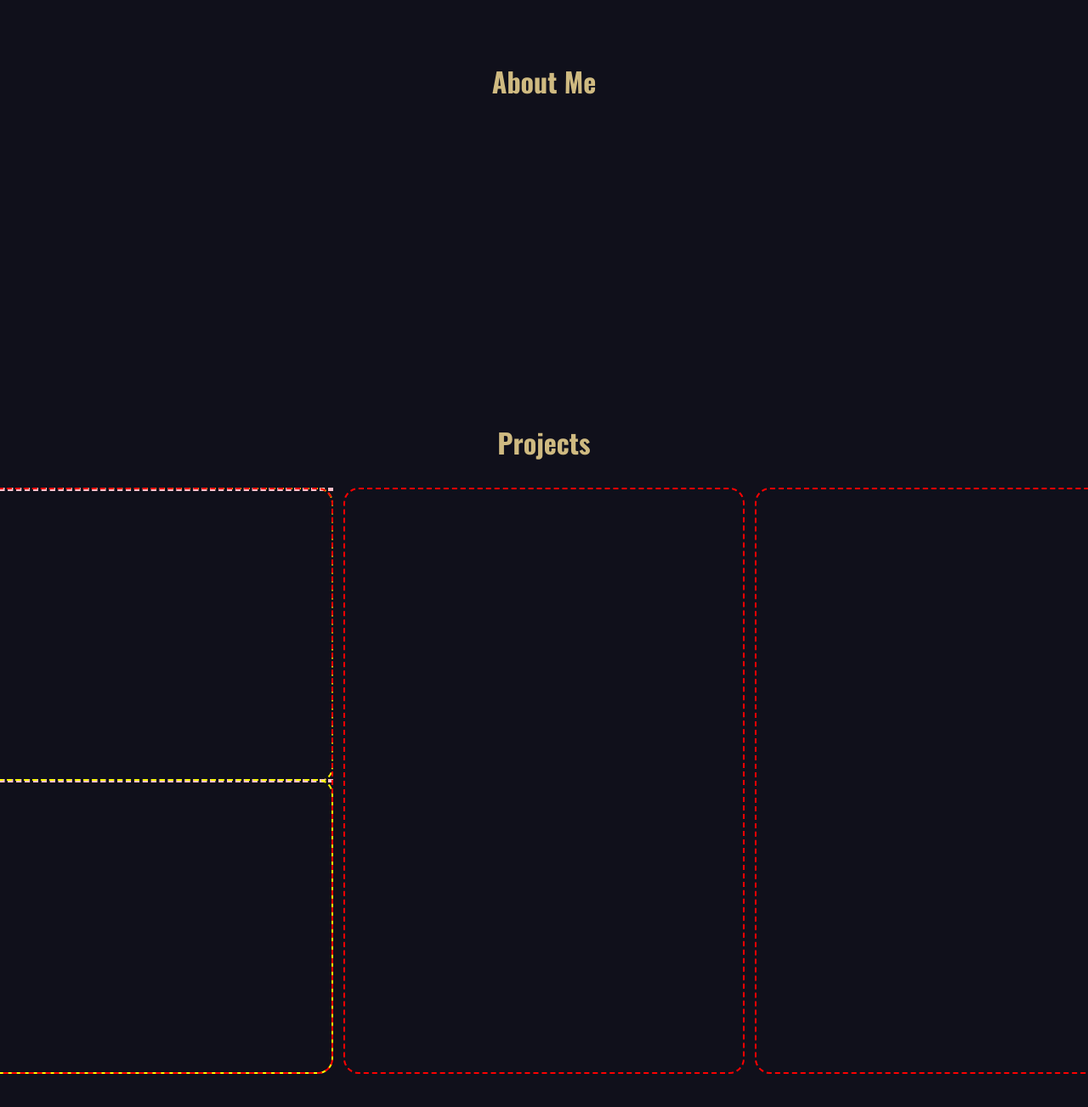
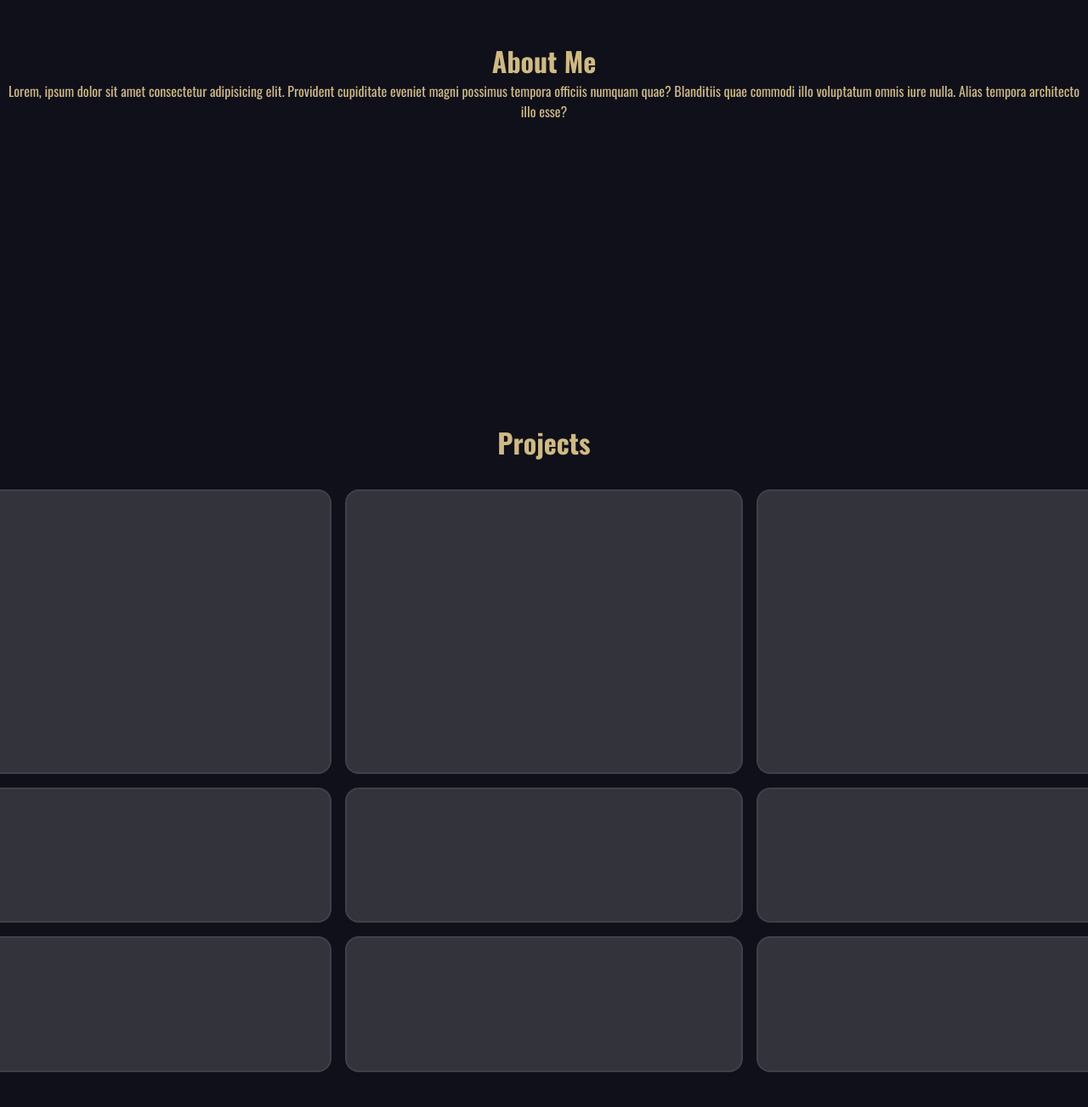
Before and after one commit to Deejayayay/Portofolio, a React (Vite) app in the folder dj-portfolio/: page / in a window 1280 px wide. Shown: the part 1105-2408 px from the top of the page at 85% size. Built offline with nearby package versions, Linux system fonts and the light colour scheme; a web font is replaced by a local one.

Commit message:
updated projects

```diff
--- a/dj-portfolio/src/pages/about.tsx
+++ b/dj-portfolio/src/pages/about.tsx
@@ -6,6 +6,12 @@ const About: React.FC = () => {
     return(
         <div className='about-container'>
             <h1>About Me</h1>
+            <div className="about-text">
+                Lorem, ipsum dolor sit amet consectetur adipisicing elit.
+                Provident cupiditate eveniet magni possimus tempora officiis
+                numquam quae? Blanditiis quae commodi illo voluptatum omnis iure nulla.
+                Alias tempora architecto illo esse?
+            </div>
         </div>
     );
 };
--- a/dj-portfolio/src/pages/contact.tsx
+++ b/dj-portfolio/src/pages/contact.tsx
@@ -1,4 +1,4 @@
-import { useState } from 'react'
+
 
 import '../styles/contact.css'
 
--- a/dj-portfolio/src/pages/projects.tsx
+++ b/dj-portfolio/src/pages/projects.tsx
@@ -7,9 +7,7 @@ const Projects: React.FC = () => {
             <h1>Projects</h1>
             <div className="bento">
                 <div className="row row-1">
-
                     <div className="col">
-                        <div className="col-box"></div>
                         <div className="col-box"></div>
                     </div>
 
@@ -18,8 +16,28 @@ const Projects: React.FC = () => {
                         <div className="col-box"></div>
                     </div>
                 </div>
-                <div className="row row-1"></div>
-                <div className="row row-1"></div>
+                <div className="row row-1">
+                <div className="row row-1">
+                    <div className="col">
+                        <div className="col-box"></div>
+                    </div>
+
+                    <div className="col col-2">
+                        <div className="col-box"></div>
+                        <div className="col-box"></div>
+                    </div>
+                </div>
+                </div>
+                <div className="row row-1">
+                <div className="col">
+                        <div className="col-box"></div>
+                    </div>
+
+                    <div className="col col-2">
+                        <div className="col-box"></div>
+                        <div className="col-box"></div>
+                    </div>
+                </div>
             </div>
 
         </div>
--- a/dj-portfolio/src/styles/projects.css
+++ b/dj-portfolio/src/styles/projects.css
@@ -18,7 +18,7 @@
 }
 
 .row{
-    outline: 2px dashed red;
+
     border-radius: 1em;
 }
 
@@ -26,6 +26,7 @@
     display: flex;
     flex: 2;
     flex-direction: column;
+    gap: 1em;
 }
 
 .row-2{
@@ -37,14 +38,63 @@
 }
 
 .col{
-    outline: 2px dashed yellow;
     flex: 1;
     border-radius: 1em;
+    display: flex;
 }
 
 .col.col-2{
+    flex: 1
+    display flex;
+    flex-direction: column;
+    gap: 1em;
+}
+
+.col-box{
     flex: 1;
+    background: rgba(255, 255, 255, 0.15);
+    border: 2px solid #ffffff10;
+    border-radius: 1em;
+    transition: transform 0.2s ease-in, border 0.2s ease-in
 }
-.col-box{
-    outline: 2px dashed pink;
+
+.col-box:hover{
+    transform: scale(1.02);
+    border: 2px solid #ffffff10;
 }
+@media(max-width:1024px){
+    .project-container{
+        flex-direction: column;
+    }
+
+    .row-1{
+        flex-direction: row;
+    }
+
+    .row-2{
+        flex-direction: row;
+    }
+
+    .row-3{
+        flex-direction: row;
+    }
+
+    .col{
+        flex: 2;
+        flex-direction: column;
+    }
+}
+
+@media(max-width:650px) {
+    .project-container{
+        max-width: 900px;
+        max-height: 550px;
+        gap: 0.5em;
+    }
+    .row{
+        gap: 0.5em;
+    }
+    .col{
+        gap: 0.5em;
+    }
+}
```
